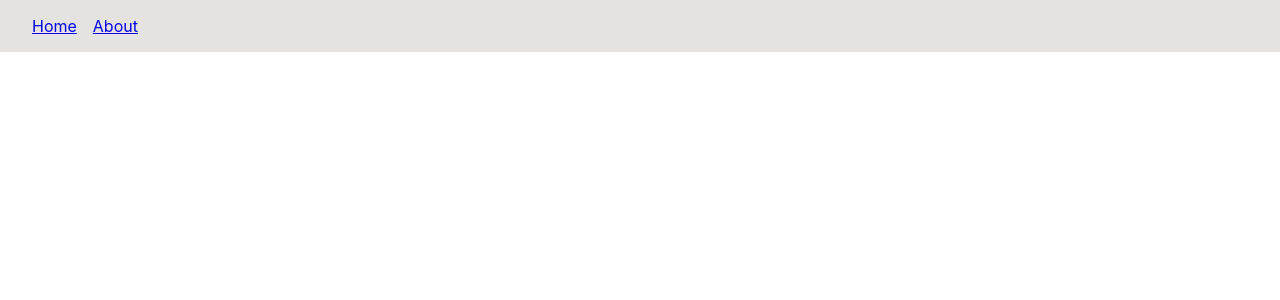
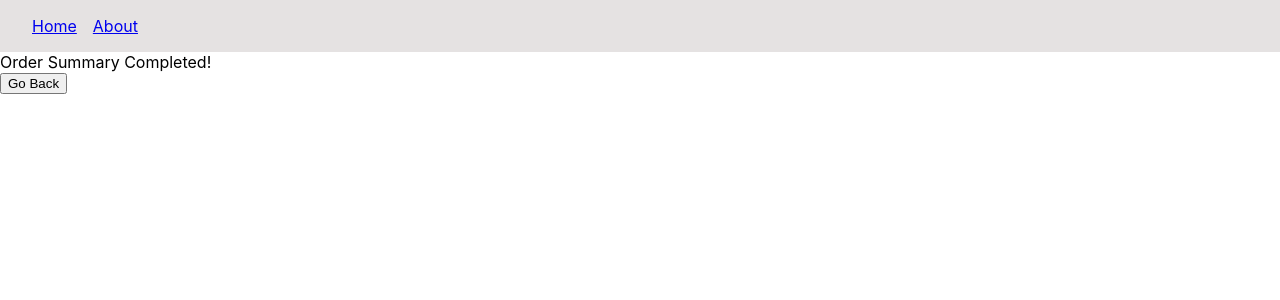
Before and after one commit to hasse0303/react-router-demo, a React (Create React App) app: page /order-summary in a window 1280 px wide. Before the commit this address had no page. Shown: the top 300 px of the page. Built offline with nearby package versions, Linux system fonts and the light colour scheme.

Commit message:
Navigating Programmatically

```diff
--- a/src/App.js
+++ b/src/App.js
@@ -3,6 +3,7 @@
 import { Home } from './components/Home';
 import { About } from './components/About';
 import { Navbar } from './components/Navbar';
+import { OrderSummary } from './components/OrderSummary';
 
 function App() {
   return (
@@ -11,6 +12,7 @@
       <Routes>
         <Route path='/' element={<Home />} />
         <Route path='about' element={<About />} />
+        <Route path='order-summary' element={<OrderSummary />} />
       </Routes>
     </>
   );
--- a/src/components/Home.js
+++ b/src/components/Home.js
@@ -1,6 +1,10 @@
-
+import { useNavigate } from "react-router-dom"
 export const Home = () => {
+    const navigate = useNavigate()
   return (
-    <div>Home</div>
+    <>
+        <div>Home</div>
+        <button onClick={() => navigate('order-summary')}>Order Summary</button>
+    </>
   )
 }
--- /dev/null
+++ b/src/components/OrderSummary.js
@@ -0,0 +1,11 @@
+import { useNavigate } from 'react-router-dom'
+
+export const OrderSummary = () => {
+    const navigate = useNavigate();
+  return (
+    <>
+        <div>Order Summary Completed!</div>
+        <button onClick={() => navigate(-1)}>Go Back</button>
+    </>
+  )
+}
```
